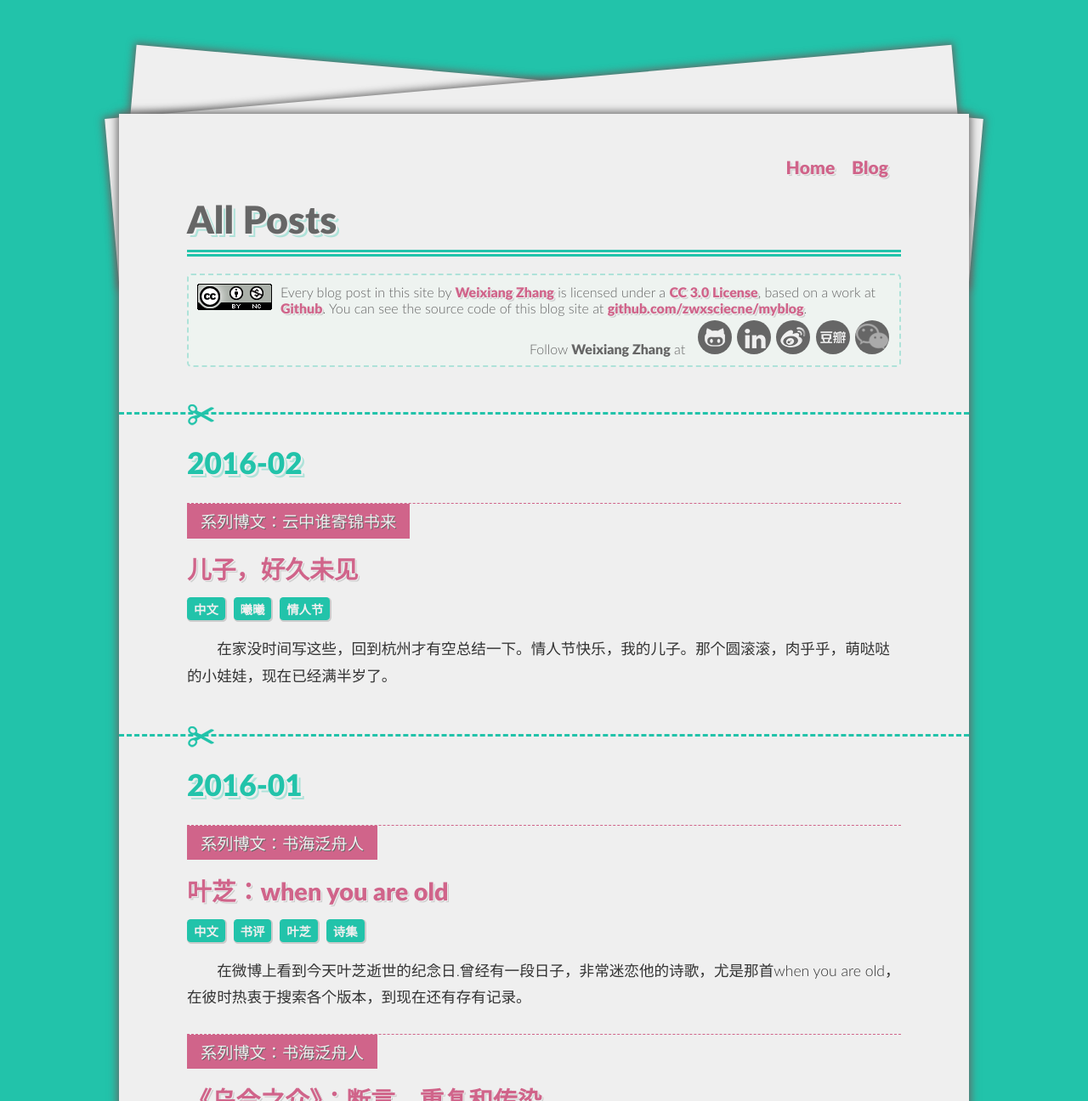
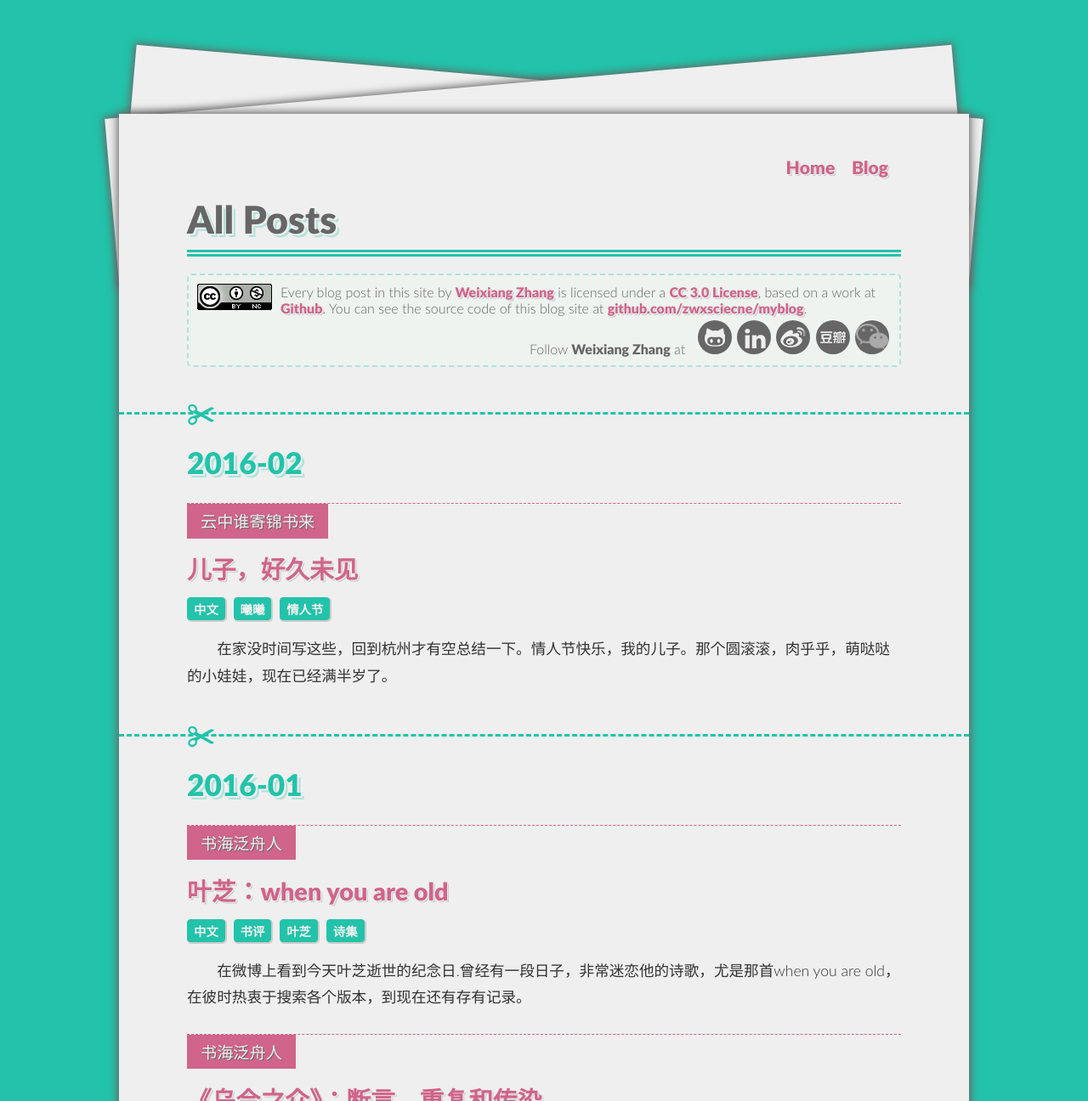
Before and after one commit to zwxscience/MyBlog, a Jekyll site: the page built from all.html, in a window 1280 px wide and 1400 px high, cut to the strip 104-1400 px from the top of the window. Shown: the whole strip at 85% size. Built offline with Jekyll 4.4.1, drawn with Linux system fonts in a browser that asks for light colours; Markdown is read by kramdown in place of the engine named in the settings.

Commit message:
remove 中文系列 Signed-off-by: zwxscience <zwxscience@163.com>

```diff
--- a/_includes/series.html
+++ b/_includes/series.html
@@ -1,6 +1,6 @@
 <blockquote class="seriesNote">
 {% if isZn %}
-    <h4>系列博文：{{ page.series }}</h4>
+    <h4>{{ page.series }}</h4>
 {% else %}
     <h4>Series: {{ page.series }}</h4>
 {% endif %}
--- a/_layouts/recent.html
+++ b/_layouts/recent.html
@@ -101,7 +101,7 @@
 
                 <h5 class="post-series">
                     {% if post.series %}
-                    <a href="{{ site.url }}{{ post.url }}" class="series-recent" onclick="_gaq.push(['_trackEvent', 'ToSeries', '{{ postCnt.size }}thPost', window.location.pathname]);">系列博文：{{ post.series }}</a>
+                    <a href="{{ site.url }}{{ post.url }}" class="series-recent" onclick="_gaq.push(['_trackEvent', 'ToSeries', '{{ postCnt.size }}thPost', window.location.pathname]);">{{ post.series }}</a>
                     {% endif %}
                 </h5>
                 <h2>
--- a/all.html
+++ b/all.html
@@ -33,7 +33,7 @@ layout: default
         {% if post.series %}
         <a href="{{ site.url }}{{ post.url }}" class="series-recent" onclick="_gaq.push(['_trackEvent', 'ToSeries', '{{ postCnt.size }}thPost', window.location.pathname]);">
         {% if isZn %}
-            系列博文：{{ post.series }}
+            {{ post.series }}
         {% else %}
             In Series: {{ post.series }}
         {% endif %}
```
Also changed, not shown: _posts/2016-02-14-long-time-no-see-xixi.md (+0 -2 lines).
